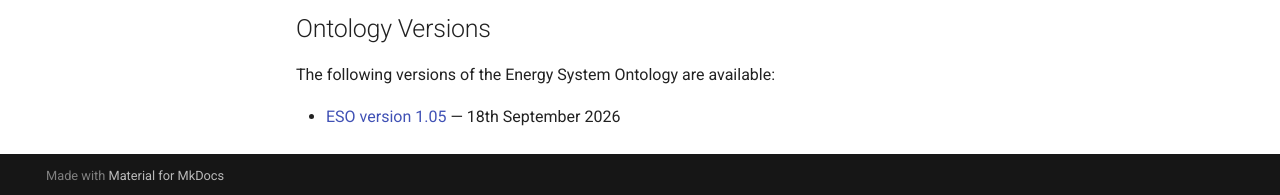
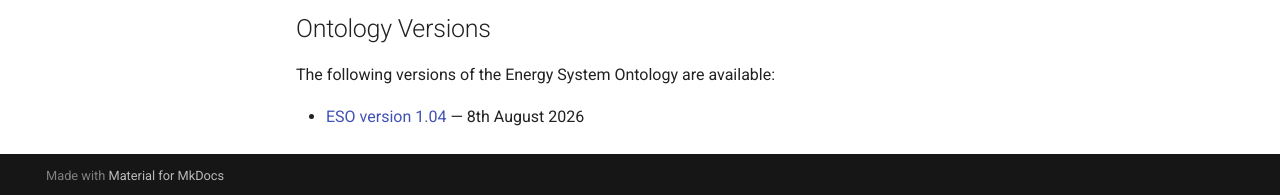
Before and after one commit to AntonioDeNicola/eso-odp-site, an MkDocs documentation site: the page built from docs/index.md, in a window 1280 px wide and 1190 px high. Shown: the part 992-1187 px from the top of the window. Built offline with MkDocs 1.6.1 and Material for MkDocs 9.7.7, drawn with Linux system fonts in a browser that asks for light colours.

Commit message:
Update index.md

```diff
--- a/docs/index.md
+++ b/docs/index.md
@@ -22,4 +22,4 @@ Explore a collection of SPARQL query examples showing how to retrieve informatio
 
 The following versions of the Energy System Ontology are available:
 
-- [ESO version 1.05](https://example.org/eso/Energy-System-Ontology_v1.05.owl) — 18th September 2026
+- [ESO version 1.04]([https://example.org/eso/Energy-System-Ontology_v1.05.owl](https://raw.githubusercontent.com/AntonioDeNicola/ontologies/refs/heads/main/Energy-System-Ontology_v1.04.rdf)) — 8th August 2026
```
